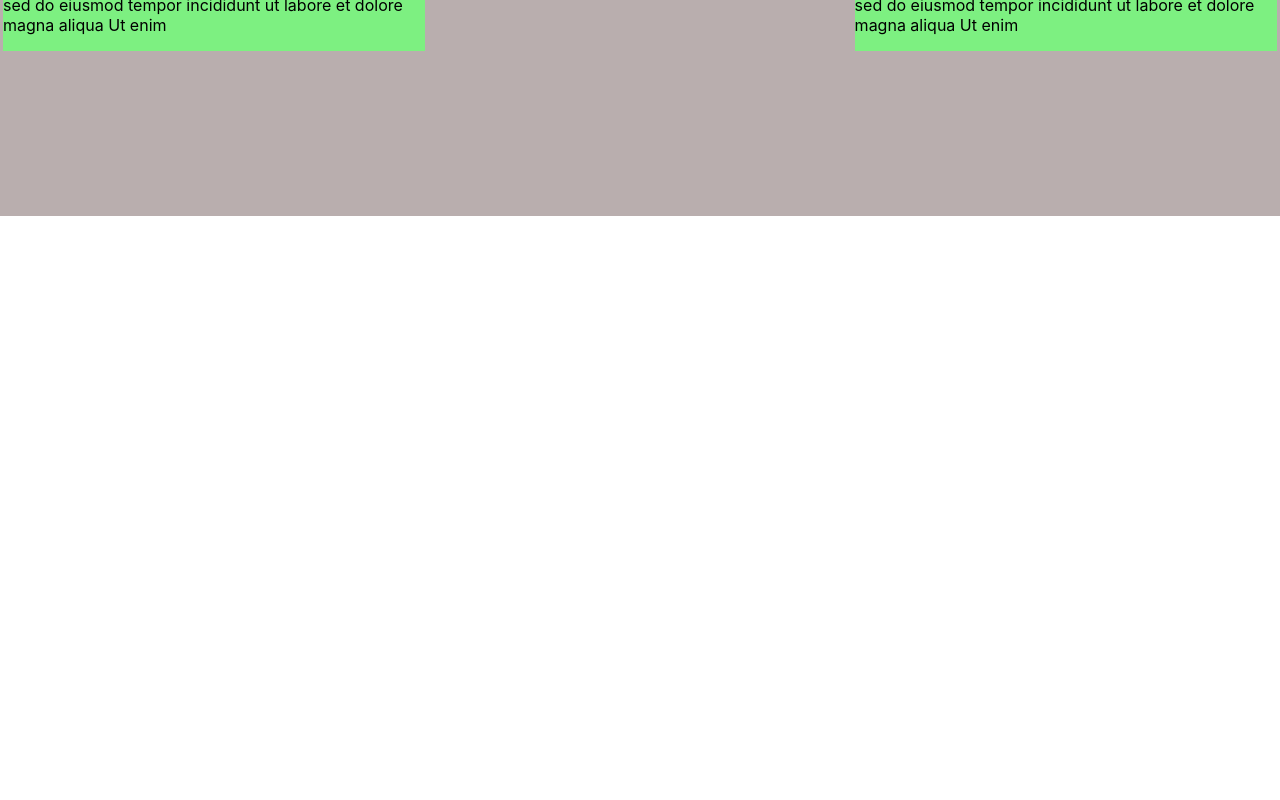
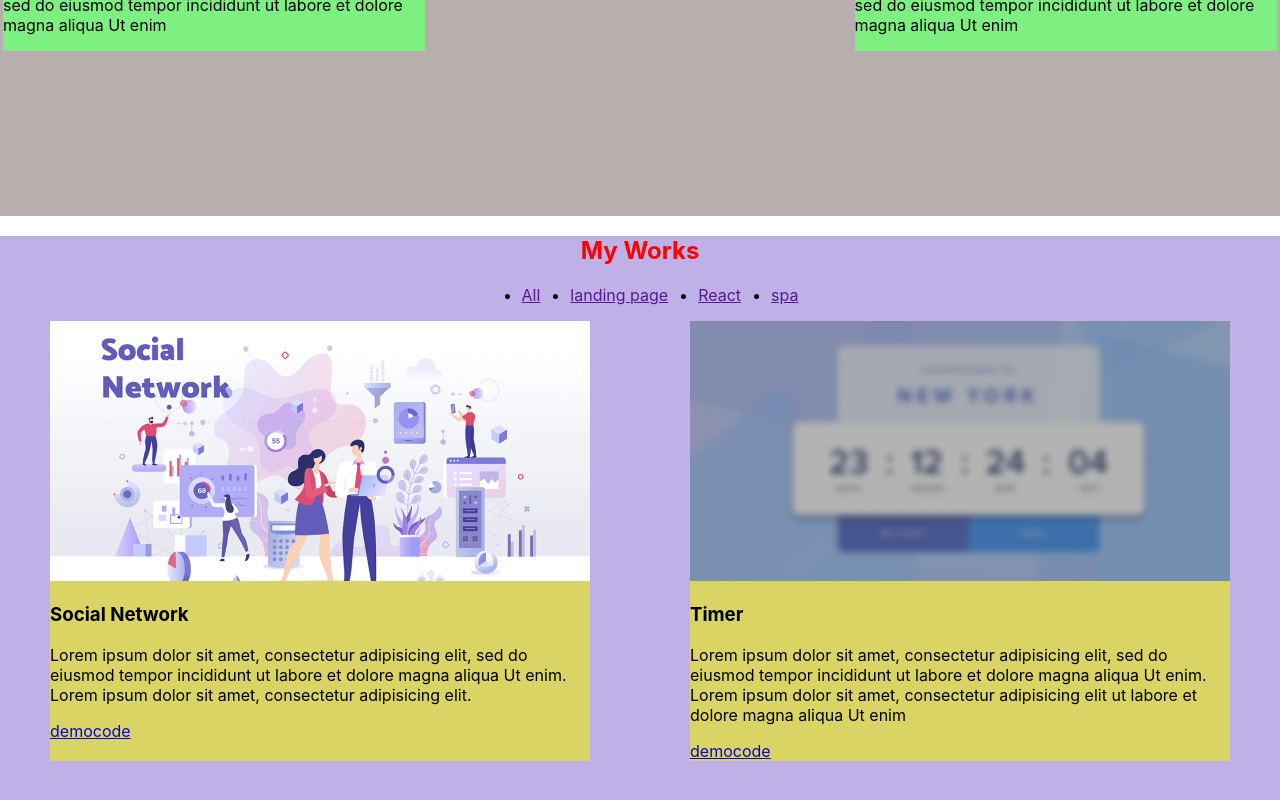
Before and after one commit to Vital9i/Portfolio, a React app: page / in a window 1280 px wide. Shown: the part 1456-2256 px from the top of the page. Before the commit the page ends 1672 px from the top, so only its background shows below. Built offline with nearby package versions, Linux system fonts and the light colour scheme.

Commit message:
WorksSectionComplete

```diff
--- a/src/App.tsx
+++ b/src/App.tsx
@@ -3,6 +3,7 @@
 import { Header } from './layout/header/Header';
 import { Main } from './layout/sections/main/Main';
 import { Skills } from './layout/sections/skills/Skills';
+import { Works } from './layout/sections/works/Works';
 
 
 
@@ -12,6 +13,7 @@
             <Header />
             <Main/>
             <Skills/>
+            <Works/>
         </div>
     );
 }
--- a/src/components/menu/Menu.tsx
+++ b/src/components/menu/Menu.tsx
@@ -1,17 +1,17 @@
 import React from "react";
 import styled from "styled-components";
 
-export const Menu = () => {
+export const Menu = (props: { menuItems: Array<string> }) => {
     return (
         <StyledMenu>
-        <ul>
-            <li><a href="">Home</a></li>
-            <li><a href="">Skills</a></li>
-            <li><a href="">Works</a></li>
-            <li><a href="">Testimony</a></li>
-            <li><a href="">Contact</a></li>
-        </ul>
-    </StyledMenu>
+            <ul>
+                {props.menuItems.map((item: string, index: number) => (
+                    <li key={index}>
+                        <a href="">{item}</a>
+                    </li>
+                ))}
+            </ul>
+        </StyledMenu>
     )
 }
 
@@ -19,5 +19,6 @@
     ul {
         display: flex;
         gap:30px;
+        justify-content: center;
     }
 `
--- a/src/layout/header/Header.tsx
+++ b/src/layout/header/Header.tsx
@@ -3,11 +3,13 @@
 import { Logo } from "../../components/logo/Logo";
 import { Menu } from "../../components/menu/Menu";
 
+const items = ['Home', 'Skills', 'Works', 'Testimony', 'Contact']
+
 export const Header = () => {
     return (
         <StyledHeader>
             <Logo />
-            <Menu />
+            <Menu menuItems={items}/>
         </StyledHeader>
     )
 };
--- /dev/null
+++ b/src/layout/sections/works/Works.tsx
@@ -0,0 +1,34 @@
+import React from "react";
+import styled from "styled-components";
+import { SectionTitle } from "../../../components/SectionTitle";
+import { Menu } from "../../../components/menu/Menu";
+import { FlexWrapper } from "../../../components/FlexWrapper";
+import { Work } from "./work/Work";
+import socialImg from '../../../assets/images/proj-1.webp';
+import timerImg from '../../../assets/images/proj-2.webp';
+
+const worksItems = ['All', 'landing page', 'React', 'spa']
+
+export const Works = () => {
+    return (
+        <StyledWorks>
+            <SectionTitle>My Works</SectionTitle>
+            <Menu menuItems={worksItems} />
+            <FlexWrapper justify={"space-around"}>
+                <Work title={'Social Network'}
+                    src={socialImg}
+                    text="Lorem ipsum dolor sit amet, consectetur adipisicing elit, sed do eiusmod tempor incididunt ut labore et dolore magna aliqua Ut enim. Lorem ipsum dolor sit amet, consectetur adipisicing elit." />
+
+                <Work title={'Timer'}
+                    src={timerImg}
+                    text="Lorem ipsum dolor sit amet, consectetur adipisicing elit, sed do eiusmod tempor incididunt ut labore et dolore magna aliqua Ut enim. Lorem ipsum dolor sit amet, consectetur adipisicing elit ut labore et dolore magna aliqua Ut enim" />
+            </FlexWrapper>
+        </StyledWorks>
+    )
+}
+
+const StyledWorks = styled.section`
+    min-height: 100vh;
+    background-color: #bfb1e8;
+
+`
--- /dev/null
+++ b/src/layout/sections/works/work/Work.tsx
@@ -0,0 +1,40 @@
+import React from 'react';
+import styled from 'styled-components';
+
+type WorkPropsType = {
+    src: string
+    title: string
+    text: string
+}
+
+export const Work = (props:WorkPropsType) => {
+    return (
+        <StyledWork>
+            <Image src={props.src} alt='' />
+            <Title>{props.title}</Title>
+            <Text>{props.text}</Text>
+            <Link href={'#'}>demo</Link>
+            <Link href={'#'}>code</Link>
+        </StyledWork>
+    );
+};
+
+const StyledWork = styled.div`
+    background-color: #dad464;
+    max-width: 540px;
+    width: 100%;
+    `
+const Image = styled.img`
+    width:100%;
+    height: 260px;
+    object-fit: cover;
+    `
+const Title = styled.h3`
+
+`
+const Text = styled.p`
+
+`
+const Link = styled.a`
+
+`
```
